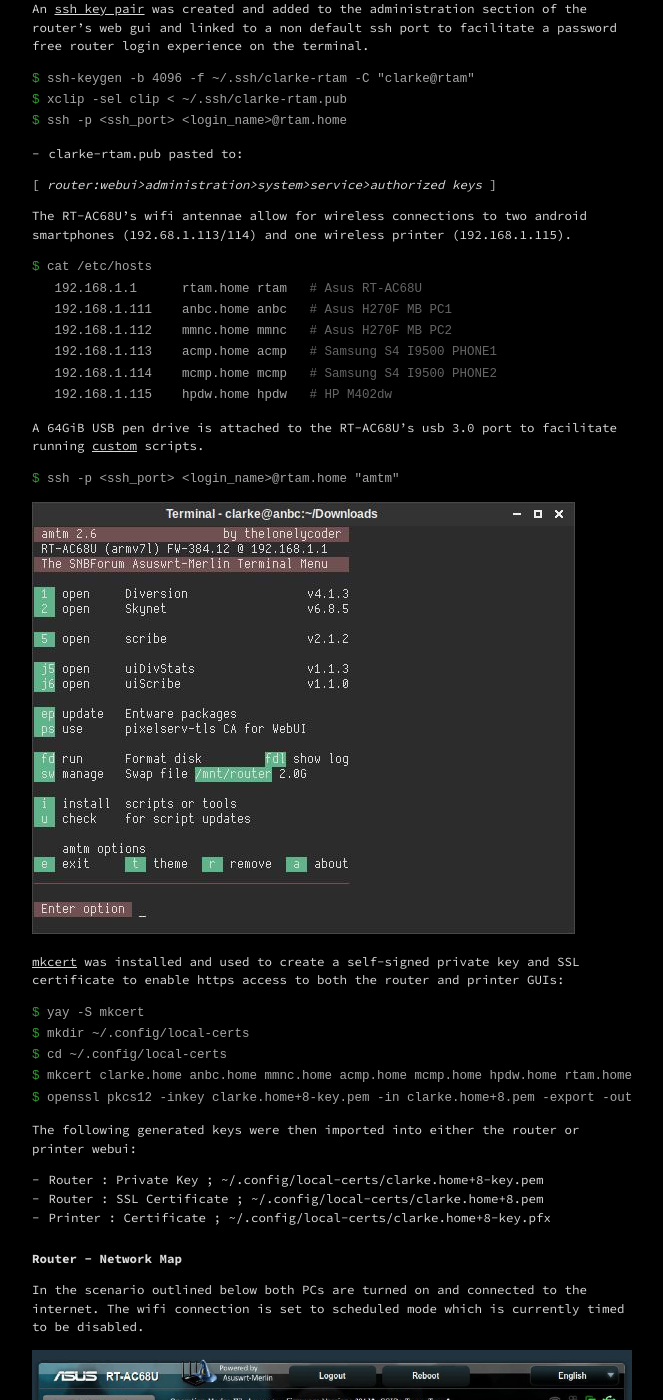
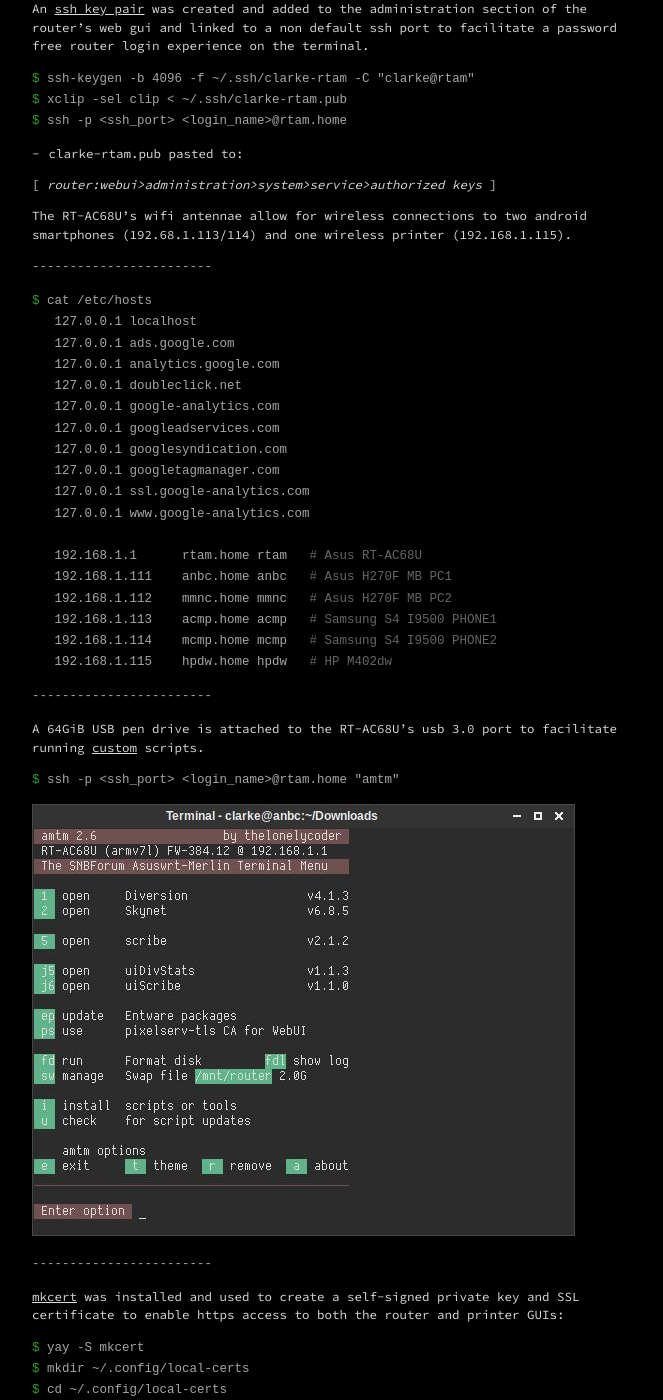
Before and after one commit to calumngimhk/calumngimhk.github.io, a Jekyll site: the page built from _posts/2019-07-18-router-first-line-of-defence.md, in a window 1280 px wide and 1400 px high, scrolled down 1288 px. Shown: the whole window, without its empty margins (308-971 px from the left). Built offline with Jekyll 4.4.1, drawn with Linux system fonts in a browser that asks for light colours; some of the changed text lies outside the part shown.

Commit message:
1563931248

````diff
--- a/_posts/2019-07-18-router-first-line-of-defence.md
+++ b/_posts/2019-07-18-router-first-line-of-defence.md
@@ -83,10 +83,23 @@
 
 The RT-AC68U's wifi antennae allow for wireless connections to two android smartphones (192.68.1.113/114) and one wireless printer (192.168.1.115).
 
->
+```text
+------------------------
+```
 
 ```bash
 $ cat /etc/hosts
+   127.0.0.1 localhost
+   127.0.0.1 ads.google.com
+   127.0.0.1 analytics.google.com
+   127.0.0.1 doubleclick.net
+   127.0.0.1 google-analytics.com
+   127.0.0.1 googleadservices.com
+   127.0.0.1 googlesyndication.com
+   127.0.0.1 googletagmanager.com
+   127.0.0.1 ssl.google-analytics.com
+   127.0.0.1 www.google-analytics.com
+
    192.168.1.1      rtam.home rtam   # Asus RT-AC68U
    192.168.1.111    anbc.home anbc   # Asus H270F MB PC1
    192.168.1.112    mmnc.home mmnc   # Asus H270F MB PC2
@@ -95,7 +108,9 @@
    192.168.1.115    hpdw.home hpdw   # HP M402dw
 ```
 
->
+```text
+------------------------
+```
 
 A 64GiB USB pen drive is attached to the RT-AC68U's usb 3.0 port to facilitate running [custom](https://diversion.ch/amtm.html) scripts.
 
@@ -109,7 +124,9 @@
 
 ![amtm : asuswrt-merlin terminal menu](/images/01/router-2.jpg)
 
->
+```text
+------------------------
+```
 
 [mkcert](https://github.com/FiloSottile/mkcert) was installed and used to create a self-signed private key and SSL certificate to enable https access to both the router and printer GUIs:
 
@@ -132,6 +149,10 @@
 * Router  : Private Key ; ~/.config/local-certs/clarke.home+8-key.pem
 * Router  : SSL Certificate ; ~/.config/local-certs/clarke.home+8.pem
 * Printer : Certificate ; ~/.config/local-certs/clarke.home+8-key.pfx
+
+```text
+------------------------
+```
 
 # Router - Network Map
 
````
